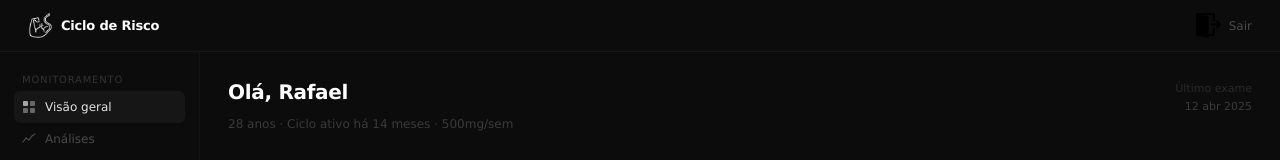
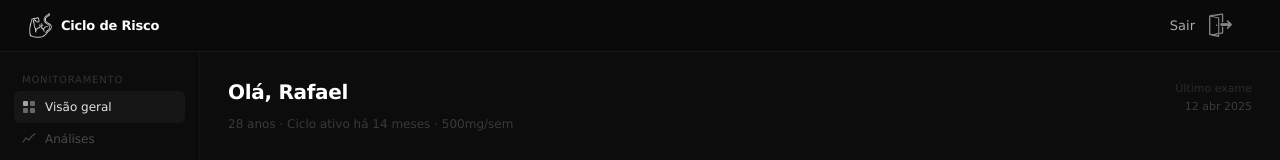
Before and after one commit to nalugao/challenge-ciclo-risco, a React (Vite) app: page /perfil in a window 1280 px wide. Shown: the top 160 px of the page. Built offline with nearby package versions, Linux system fonts and the light colour scheme.

Commit message:
feat: update Topbar com botão de saida

```diff
--- a/src/components/perfilDoUsuario/Topbar.jsx
+++ b/src/components/perfilDoUsuario/Topbar.jsx
@@ -1,8 +1,11 @@
-import { Link } from 'react-router-dom'
+import { Link, useNavigate } from 'react-router-dom'
+import "../../style/navbar.css"
 import logoIcon from '../../assets/favicon.png'
-import logoExit from '../../assets/sair.png'
+import logoExit from '../../assets/exit.png'
 
 export default function Topbar() {
+    const navigate = useNavigate()
+
     return (
         <div className="topbar">
             <div className="logo">
@@ -11,10 +14,10 @@ export default function Topbar() {
             </div>
 
             <div className="nav-right">
-                <div className="topbar-avatar-wrap">
-                    <img src={logoExit} alt="Logo" className="logo-icon" />
-                    <span className="nav-link">Sair</span>
-                </div>
+                <Link className="topbar-exit-link" to="/#">
+                    <span>Sair</span>
+                    <img className="exit-icon" src={logoExit} alt="Sair" className="exit-icon" />
+                </Link>
             </div>
         </div>
     )
--- a/src/style/navbar.css
+++ b/src/style/navbar.css
@@ -133,3 +133,56 @@
         display: flex;
     }
 }
+
+
+/* Topbar */
+.topbar {
+    height: 64px;
+    border-bottom: 1px solid var(--cor-escuro-fundo-secundario);
+    display: flex;
+    align-items: center;
+    justify-content: space-between;
+    padding: 0 clamp(1.5rem, 4vw, 3rem);
+    background: var(--cor-escuro-fundo);
+}
+
+.logo-name {
+    font-size: 15px;
+    font-weight: 600;
+    color: var(--cor-texto);
+    letter-spacing: -0.2px;
+}
+
+.nav-right {
+    display: flex;
+    align-items: center;
+    gap: 4px;
+}
+
+.topbar-exit-link {
+    display: flex;
+    align-items: center;
+    gap: 8px;
+    padding: 6px 14px;
+    font-size: 13px;
+    color: var(--cor-texto-suave);
+    text-decoration: none;
+    border-radius: 6px;
+    transition: color 0.2s, background 0.2s;
+}
+
+.topbar-exit-link:hover {
+    color: var(--cor-texto);
+    background: var(--cor-escuro-fundo-secundario);
+}
+
+.exit-icon {
+    width: 35px;
+    height: 35px;
+    opacity: 0.5;
+    transition: opacity 0.2s;
+}
+
+.topbar-exit-link:hover .exit-icon {
+    opacity: 1;
+}
--- a/src/style/perfil.css
+++ b/src/style/perfil.css
@@ -61,14 +61,14 @@ body {
 
 .nav-link {
     font-size: 12px;
-    color: #4a4a4a;
+    color: #fff;
     cursor: pointer;
     transition: color 0.15s;
     text-decoration: none;
 }
 
 .nav-link:hover { color: #888; }
-.nav-link.active { color: #e2e2e2; }
+.nav-link.active { color: #fff; }
 
 .topbar-avatar-wrap {
     display: flex;
```
Also changed, not shown: src/assets/exit.png (added).
